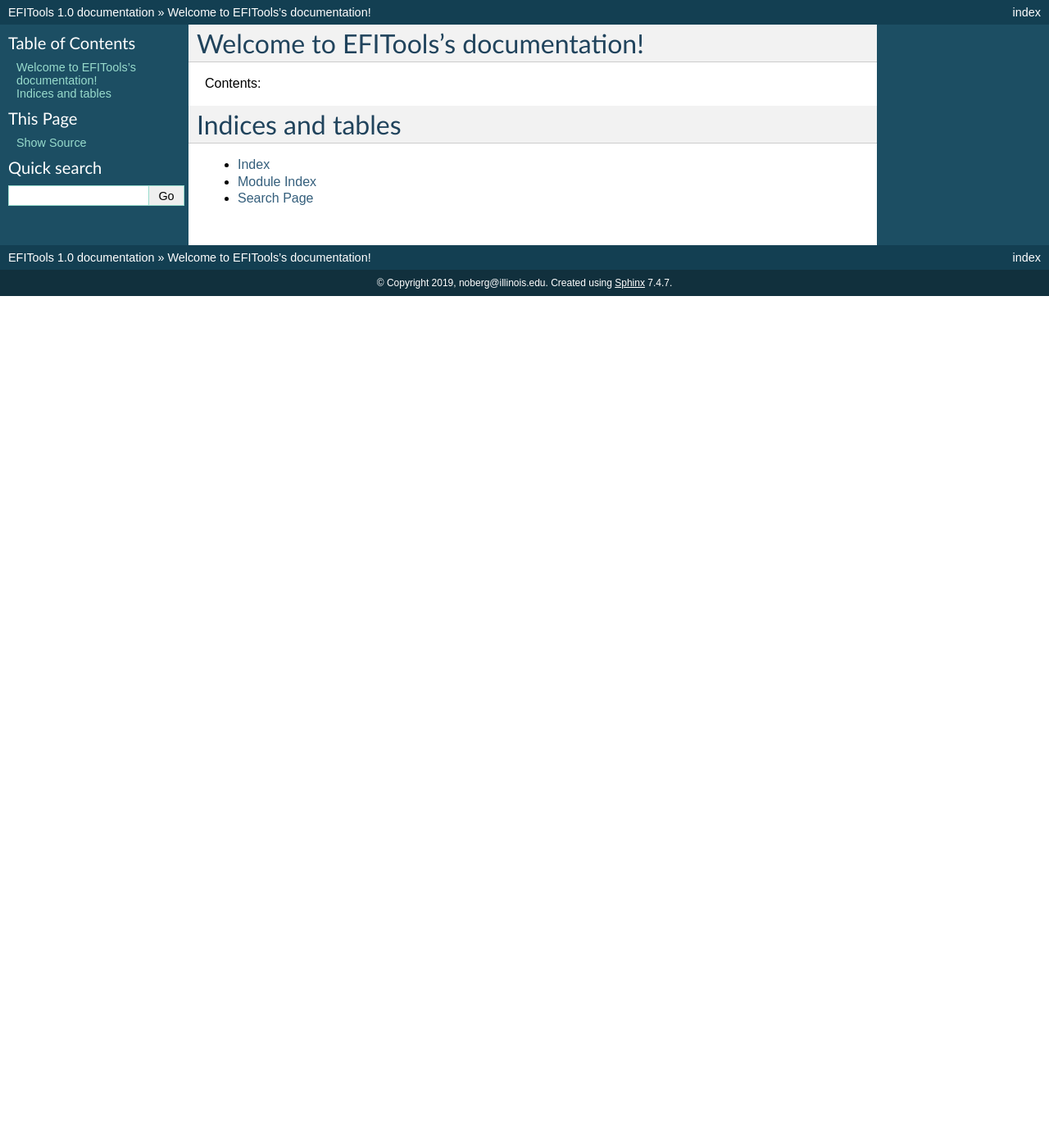
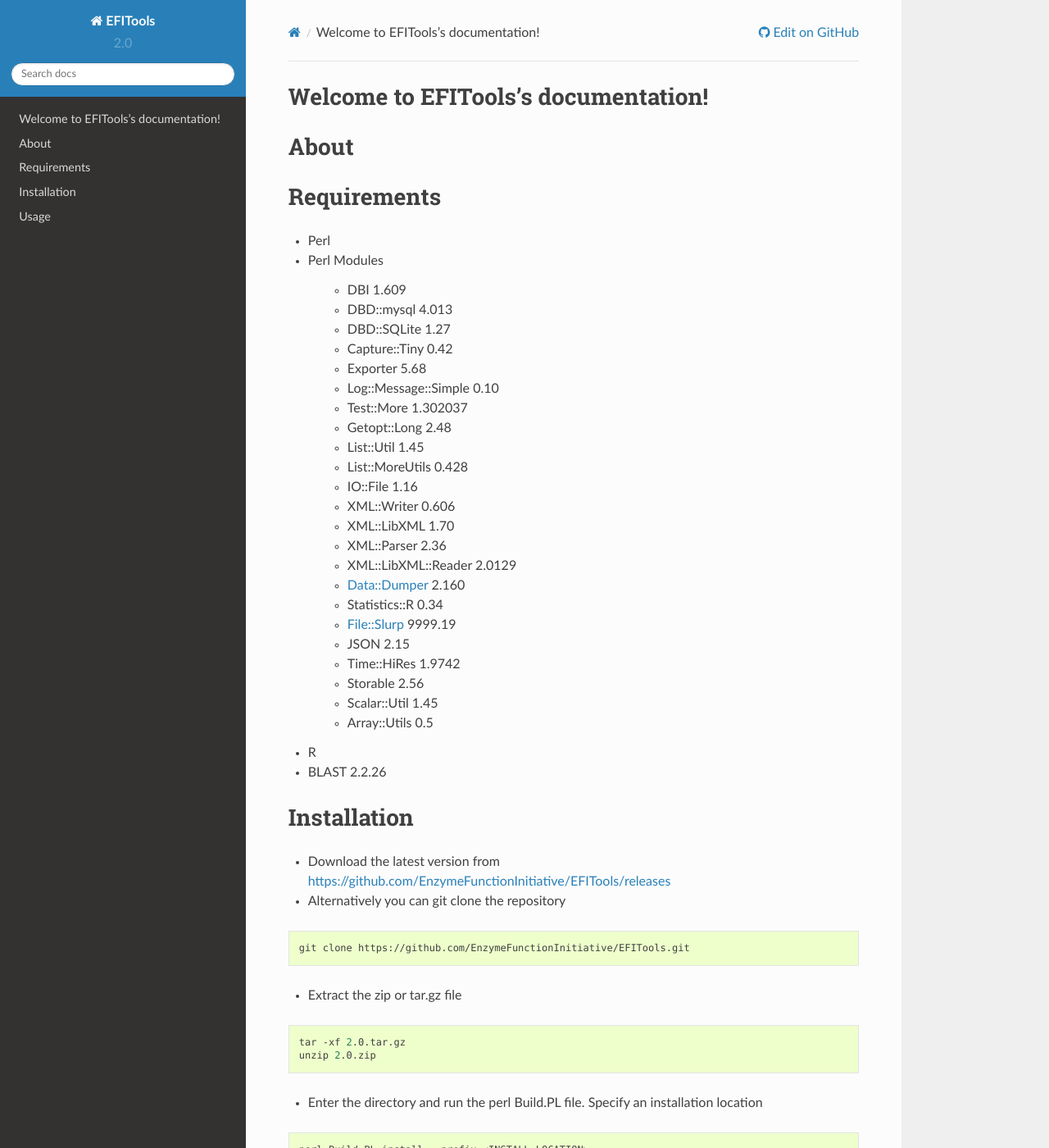
Before and after one commit to EnzymeFunctionInitiative/EFITools-Docs, a Sphinx documentation site: the page built from source/index.rst, in a window 1280 px wide and 1400 px high. Shown: the whole window at 82% size. Built offline with Sphinx 7.4.7 and the Read the Docs theme 2.0.0, drawn with Linux system fonts in a browser that asks for light colours; some of the changed text lies outside the part shown.

Commit message:
Added Read the Docs theme as submodule Started a documentation structure

```diff
--- /dev/null
+++ b/source/about.rst
@@ -0,0 +1,2 @@
+About
+=====
--- a/source/conf.py
+++ b/source/conf.py
@@ -13,6 +13,8 @@
 
 import sys, os
 
+import sphinx_rtd_theme
+
 # If extensions (or modules to document with autodoc) are in another directory,
 # add these directories to sys.path here. If the directory is relative to the
 # documentation root, use os.path.abspath to make it absolute, like shown here.
@@ -25,7 +27,7 @@
 
 # Add any Sphinx extension module names here, as strings. They can be extensions
 # coming with Sphinx (named 'sphinx.ext.*') or your custom ones.
-extensions = ['sphinx.ext.autodoc', 'sphinx.ext.doctest', 'sphinx.ext.intersphinx', 'sphinx.ext.todo', 'sphinx.ext.coverage', 'sphinx.ext.mathjax', 'sphinx.ext.ifconfig', 'sphinx.ext.viewcode']
+extensions = ['sphinx.ext.autodoc', 'sphinx.ext.doctest', 'sphinx.ext.intersphinx', 'sphinx.ext.todo', 'sphinx.ext.coverage', 'sphinx.ext.mathjax', 'sphinx.ext.ifconfig', 'sphinx.ext.viewcode','sphinx_rtd_theme']
 
 # Add any paths that contain templates here, relative to this directory.
 templates_path = ['_templates']
@@ -41,16 +43,16 @@
 
 # General information about the project.
 project = u'EFITools'
-copyright = u'2019, noberg@illinois.edu'
+copyright = u'2019, University of Illinois at Urbana Champaign, https://www.illinois.edu'
 
 # The version info for the project you're documenting, acts as replacement for
 # |version| and |release|, also used in various other places throughout the
 # built documents.
 #
 # The short X.Y version.
-version = '1.0'
+version = '2.0'
 # The full version, including alpha/beta/rc tags.
-release = '1.0'
+release = '2.0'
 
 # The language for content autogenerated by Sphinx. Refer to documentation
 # for a list of supported languages.
@@ -287,3 +289,28 @@
 
 # Example configuration for intersphinx: refer to the Python standard library.
 intersphinx_mapping = {'http://docs.python.org/': None}
+
+
+html_theme = "sphinx_rtd_theme"
+
+issues_github_path = 'EnzymeFunctionInitiative/EFITools-Docs'
+
+author = 'Nils Oberg <noberg@illinois.edu>, Dan Davidson <danield@igb.illinois.edu>, David Slater <dslater@illinois.edu>'
+
+html_context = {
+    # Enable the "Edit in GitHub link within the header of each page.
+    'display_github': True,
+    # Set the following variables to generate the resulting github URL for each page.
+    # Format Template: https://{{ github_host|default("github.com") }}/{{ github_user }}
+    #/{{ github_repo }}/blob/{{ github_version }}{{ conf_py_path }}{{ pagename }}{{ suffix }}
+    #https://github.com/runawayhorse001/SphinxGithub/blob/master/doc/index.rst
+    'github_user': 'EnzymeFunctionInitiative',
+    'github_repo': 'EFITools-Docs',
+    'github_version': 'master',
+    'conf_py_path': '/source/'
+}
+
+man_pages = [
+    (master_doc, 'efitools', 'EFITools Documentation',
+     [author], 1)
+]
--- a/source/index.rst
+++ b/source/index.rst
@@ -6,16 +6,12 @@
 Welcome to EFITools's documentation!
 ====================================
 
-Contents:
-
 .. toctree::
+   :caption: Table of Contents
+   :titlesonly:
    :maxdepth: 2
 
-
-
-Indices and tables
-==================
-
-* :ref:`genindex`
-* :ref:`modindex`
-* :ref:`search`
+.. include:: about.rst
+.. include:: requirements.rst
+.. include:: installation.rst
+.. include:: usage.rst
--- /dev/null
+++ b/source/installation.rst
@@ -0,0 +1,22 @@
+Installation
+============
+* Download the latest version from https://github.com/EnzymeFunctionInitiative/EFITools/releases
+
+* Alternatively you can git clone the repository
+
+.. code-block:: bash
+
+   git clone https://github.com/EnzymeFunctionInitiative/EFITools.git
+
+* Extract the zip or tar.gz file
+
+.. code-block:: bash
+
+   tar -xf 2.0.tar.gz
+   unzip 2.0.zip
+
+* Enter the directory and run the perl Build.PL file.  Specify an installation location
+
+.. code-block:: bash
+
+   perl Build.PL install --prefix=<INSTALL LOCATION>
--- /dev/null
+++ b/source/requirements.rst
@@ -0,0 +1,34 @@
+Requirements
+============
+
+* Perl
+
+* Perl Modules
+
+   - DBI 1.609
+   - DBD::mysql 4.013
+   - DBD::SQLite 1.27
+   - Capture::Tiny 0.42
+   - Exporter 5.68
+   - Log::Message::Simple 0.10
+   - Test::More 1.302037
+   - Getopt::Long 2.48
+   - List::Util 1.45
+   - List::MoreUtils 0.428
+   - IO::File 1.16
+   - XML::Writer 0.606
+   - XML::LibXML 1.70
+   - XML::Parser 2.36
+   - XML::LibXML::Reader 2.0129
+   - Data::Dumper 2.160
+   - Statistics::R	0.34
+   - File::Slurp 9999.19
+   - JSON 2.15
+   - Time::HiRes 1.9742
+   - Storable 2.56
+   - Scalar::Util 1.45
+   - Array::Utils 0.5
+
+* R
+
+* BLAST 2.2.26
--- /dev/null
+++ b/source/usage.rst
@@ -0,0 +1,2 @@
+Usage
+=====
```
Also changed, not shown: .gitmodules (added).
